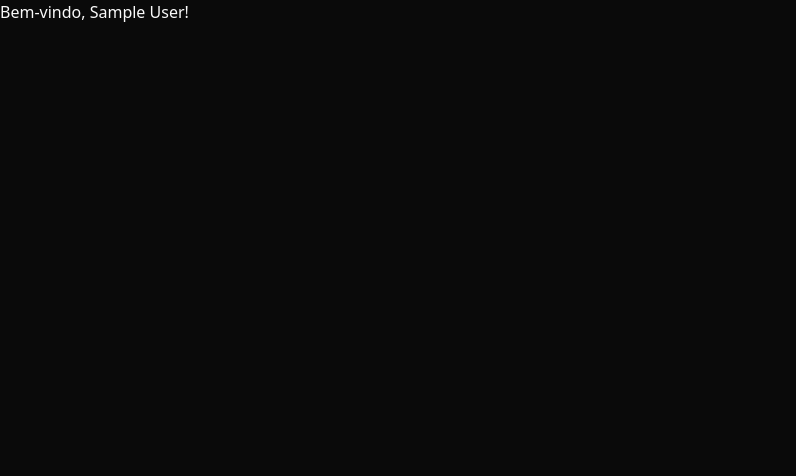
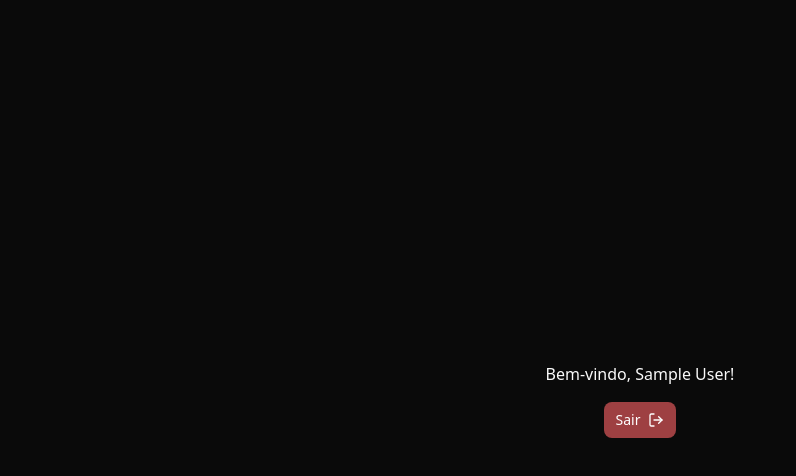
Before and after one commit to raave-aires/aut, a Next.js app: page /conta/entrou in a window 1280 px wide. Shown: the top 476 px of the page, without its empty margins (0-796 px from the left). Built offline with nearby package versions, Linux system fonts and the light colour scheme; no server answers; sample sign-in values are in the browser's storage.

Commit message:
feat[auth]: redireciona usuários não autenticados para a página de login e melhora a estrutura do componente

```diff
--- a/app/conta/entrou/page.tsx
+++ b/app/conta/entrou/page.tsx
@@ -1,9 +1,19 @@
 import { auth } from "@/auth"
+import { redirect } from "next/navigation";
+
+import LogoutButton from "@/components/auth/buttons/logout-button";
 
 export default async function(){
   const session = await auth();
 
+  if(!session){
+    redirect('/conta/entrar')
+  };
+
   return(
-    <p>Bem-vindo, {session?.user?.name}!</p>
+    <div className="min-w-dvh min-h-dvh flex flex-col justify-center items-center gap-4">
+      <p>Bem-vindo, {session?.user?.name}!</p>
+      <LogoutButton />
+    </div>
   );
 };
```
